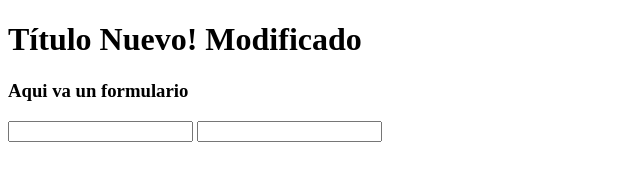
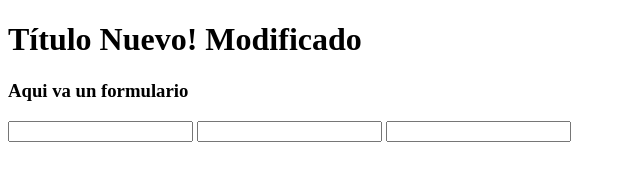
Before and after one commit to KevinMaxi98/hello-world-git, a plain HTML site: page index.html in a window 1280 px wide. Shown: the whole page, without its empty margins (0-640 px from the left). Drawn offline with Linux system fonts and the light colour scheme.

Commit message:
Se agrego address

```diff
--- a/index.html
+++ b/index.html
@@ -13,5 +13,6 @@
     <h3>Aqui va un formulario</h3>
     <input type="text" name="firstName" id="firstName">
     <input type="text" name="lastName" id="lastName">
+    <input type="text" name="address" id="address">
 </body>
 </html>
```
